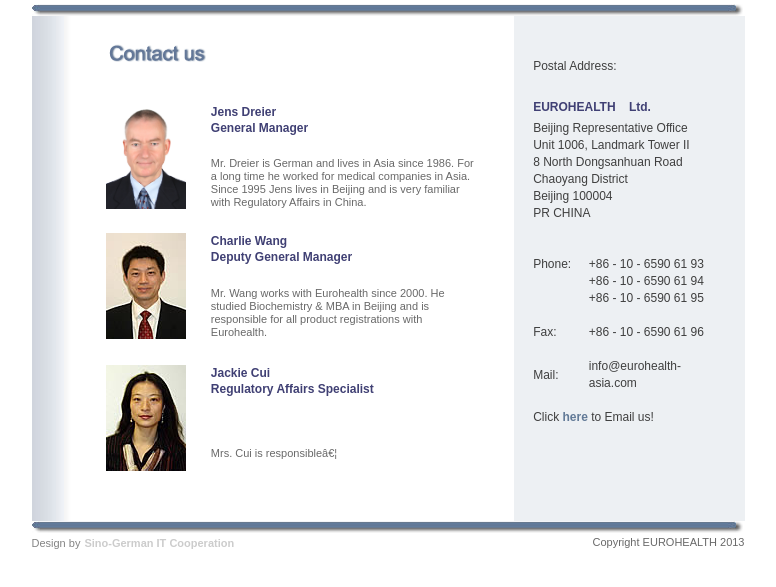
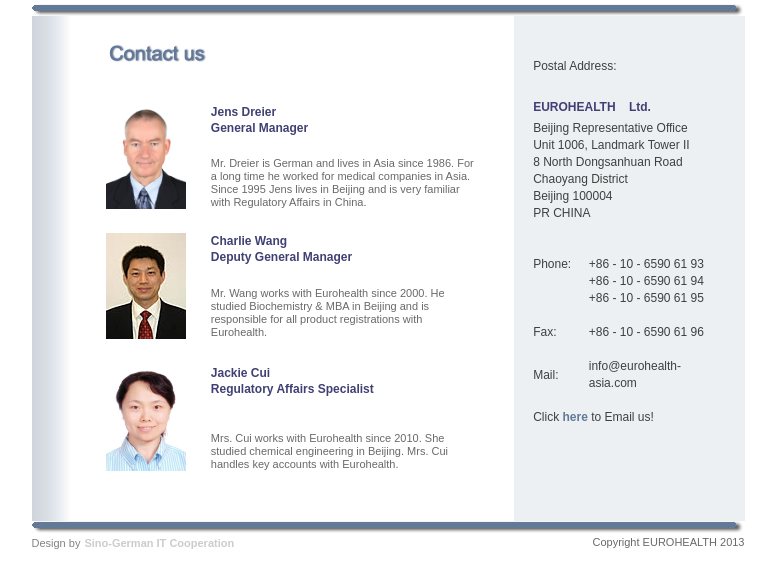
Before and after one commit to prstcsnpr/EH, a plain HTML site: page WebContent/e_contact.htm in a window 1280 px wide. Shown: the part 197-784 px from the top of the page, without its empty margins (252-1028 px from the left). Drawn offline with Linux system fonts and the light colour scheme.

Commit message:
增加了cui hong的照片和描述

```diff
--- a/WebContent/e_contact.htm
+++ b/WebContent/e_contact.htm
@@ -394,7 +394,7 @@ if (document.all||document.getElementById) setInterval("bmsgettoday()",1000);}
 
                       <tr valign="top">
 
-                        <td width="28%" rowspan="2" align="left"><div align="left"><img width="80" height="106" src="pic/sherryjin.jpg"></div></td>
+                        <td width="28%" rowspan="2" align="left"><div align="left"><img width="80" height="106" src="pic/cuihong.jpg"></div></td>
 
                         <td height="32" class="text3"><div align="left" class="text1"><strong>Jackie Cui</strong> <br>
 
@@ -405,7 +405,7 @@ if (document.all||document.getElementById) setInterval("bmsgettoday()",1000);}
                       <tr>
 
                         <td height="55" valign="bottom" class="text3"><div align="left">
-                          <p>Mrs. Cui is responsible…</p>
+                          Mrs. Cui works with Eurohealth since 2010. She studied chemical engineering in Beijing. Mrs. Cui handles key accounts with Eurohealth.
                         </div></td>
 
                       </tr>
```
Also changed, not shown: WebContent/d_contact.htm (+2 -2 lines), WebContent/pic/cuihong.jpg (added).
